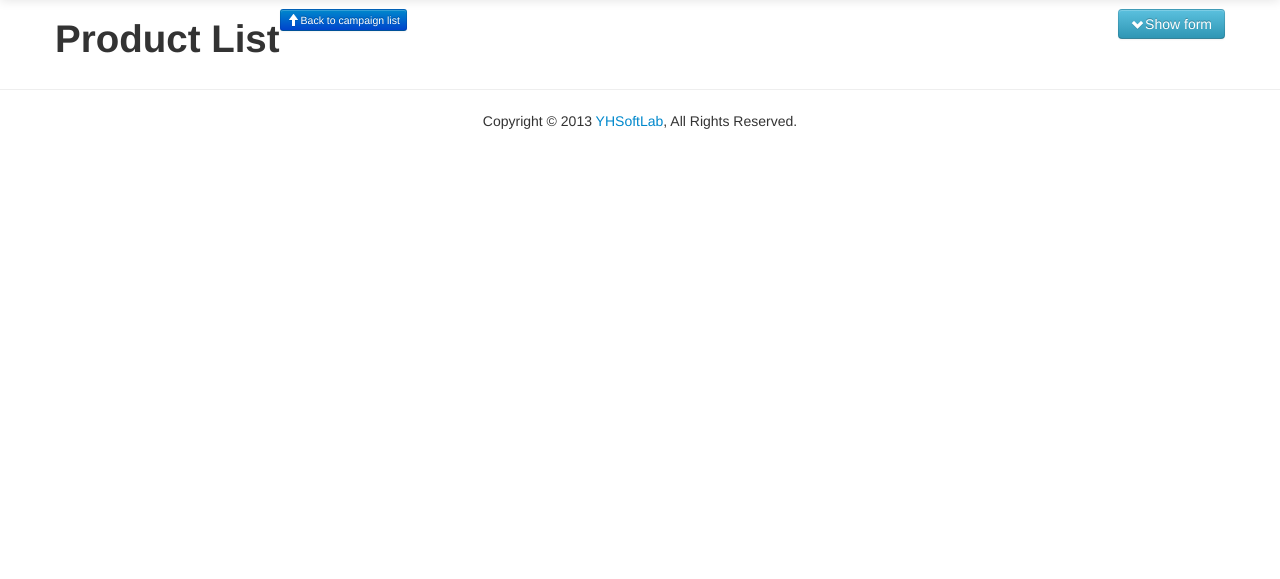
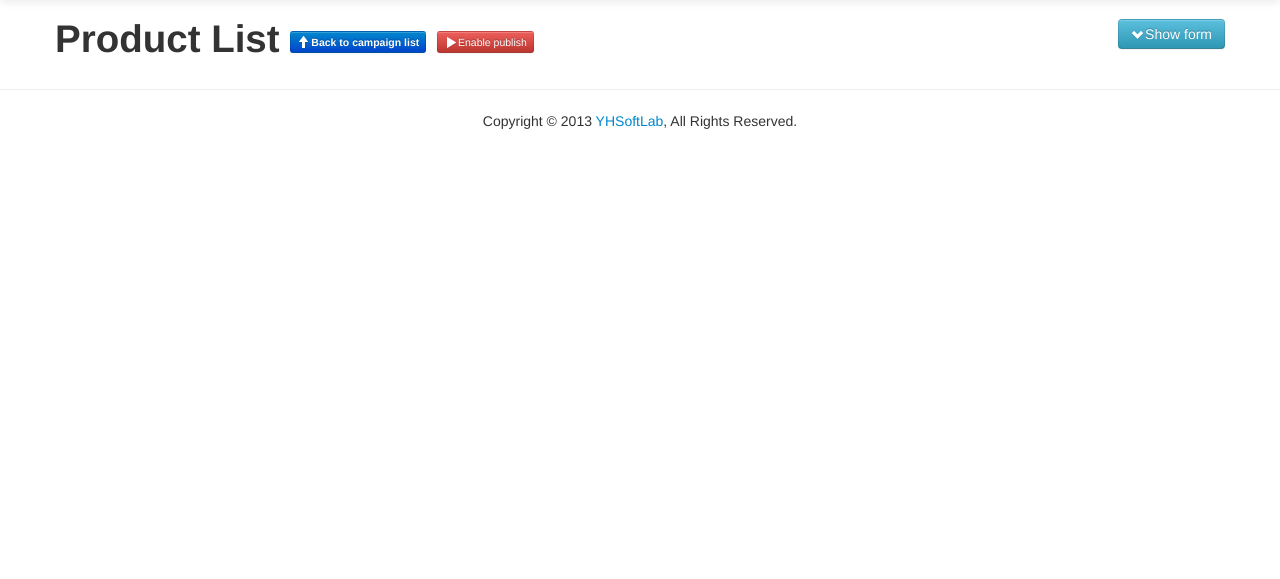
Before and after one commit to yhuiyang/api-server, a Python web app: template templates/costco_campaign_product_list.html in a window 1280 px wide. Shown: the part 41-620 px from the top of the page. Run offline with Jinja, Linux system fonts and the light colour scheme; the template is opened without the code that fills it, so the values that code supplies are empty; some libraries are stand-ins or nearby versions.

Commit message:
Add button to toggle campaign publish state.
Use XMLHttpRequest to send POST request on button click event.
TODO: new publish state doesn't refresh immediately.

```diff
--- a/main.py
+++ b/main.py
@@ -31,7 +31,9 @@ _config = {}
 _routes = [
     RedirectRoute(r'/', redirect_to='dashboard', name='home', strict_slash=True),
     RedirectRoute(r'/dashboard', handler=handlers.Dashboard, name='dashboard', strict_slash=True),
-    RedirectRoute(r'/costco/campaign/<camp_id:[1-9]\d+>', handler=handlers.CostcoCreateAndListCampaignProduct,
+    RedirectRoute(r'/costco/campaign/<camp_id:[1-9]\d*>/toggle_publish', handler=handlers.CostcoCampaignTogglePublish,
+                  name='costco-campaign-toggle-publish-state', strict_slash=True),
+    RedirectRoute(r'/costco/campaign/<camp_id:[1-9]\d*>', handler=handlers.CostcoCreateAndListCampaignProduct,
                   name='costco-create-and-list-campaign-product', strict_slash=True),
     RedirectRoute(r'/costco/campaigns', handler=handlers.CostcoCreateAndListCampaign,
                   name='costco-create-and-list-campaign', strict_slash=True),
--- a/templates/costco_campaign_product_list.html
+++ b/templates/costco_campaign_product_list.html
@@ -76,11 +76,26 @@ body {
     </form>
 </div>
 
-<h1 class="pull-left">Product List</h1>
-<a href="/costco/campaigns" class="btn btn-primary btn-mini"><i class="icon-arrow-up icon-white"></i>Back to campaign list</a>
-<button type="button" id="showHideBtn" class="btn btn-info pull-right" data-toggle="collapse" data-target="#myCreateForm">
-    <i id="btnIcon" class="icon-chevron-down icon-white"></i><span id="btnText">Show form</span>
-</button>
+<h1>Product List
+    <a href="/costco/campaigns" class="btn btn-primary btn-mini"><i class="icon-arrow-up icon-white"></i>Back to campaign list</a>
+    <button type="button" class="btn btn-{% if campaign.published %}success{% else %}danger{% endif %} btn-mini" data-toggle="modal" data-target="#togglePublishDialog"><i class="icon-{% if campaign.published %}stop{% else %}play{% endif %} icon-white"></i>{% if campaign.published %}Disable{% else %}Enable{% endif %} publish</button>
+    <div id="togglePublishDialog" class="modal hide fade">
+        <div class="modal-header">
+            <button class="close" data-dismiss="modal">&times;</button>
+            <h3>Confirm</h3>
+        </div>
+        <div class="modal-body">
+            <h4>Are you sure you want to {% if campaign.published %}disable{% else %}enable{% endif %} publish state?</h4>
+        </div>
+        <div class="modal-footer">
+            <button class="btn" data-dismiss="modal">No</button>
+            <button class="btn btn-primary" data-dismiss="modal" id="confirmTogglePublishBtn">Yes</button>
+        </div>
+    </div>
+    <button type="button" id="showHideBtn" class="btn btn-info pull-right" data-toggle="collapse" data-target="#myCreateForm">
+        <i id="btnIcon" class="icon-chevron-down icon-white"></i><span id="btnText">Show form</span>
+    </button>
+</h1>
 
 {% if products %}
 <table class="table table-striped table-hover">
@@ -126,5 +141,12 @@ $('#myCreateForm').on('hidden', function() {
     $('#btnText').text('Show form');
     $('#btnIcon').removeClass('icon-chevron-up').addClass('icon-chevron-down')
 })
+$('#confirmTogglePublishBtn').on('click', function() {
+    var xmlhttp = new XMLHttpRequest();
+    /*xmlhttp.onreadystatechange = function() {}*/
+    xmlhttp.open("POST", "/costco/campaign/{{ campaign.key.id() }}/toggle_publish", true);
+    xmlhttp.setRequestHeader("Content-Type", "application/x-www-form-urlencoded");
+    xmlhttp.send();
+})
 </script>
 {% endblock %}
```
Also changed, not shown: handlers.py (+13 -0 lines).
